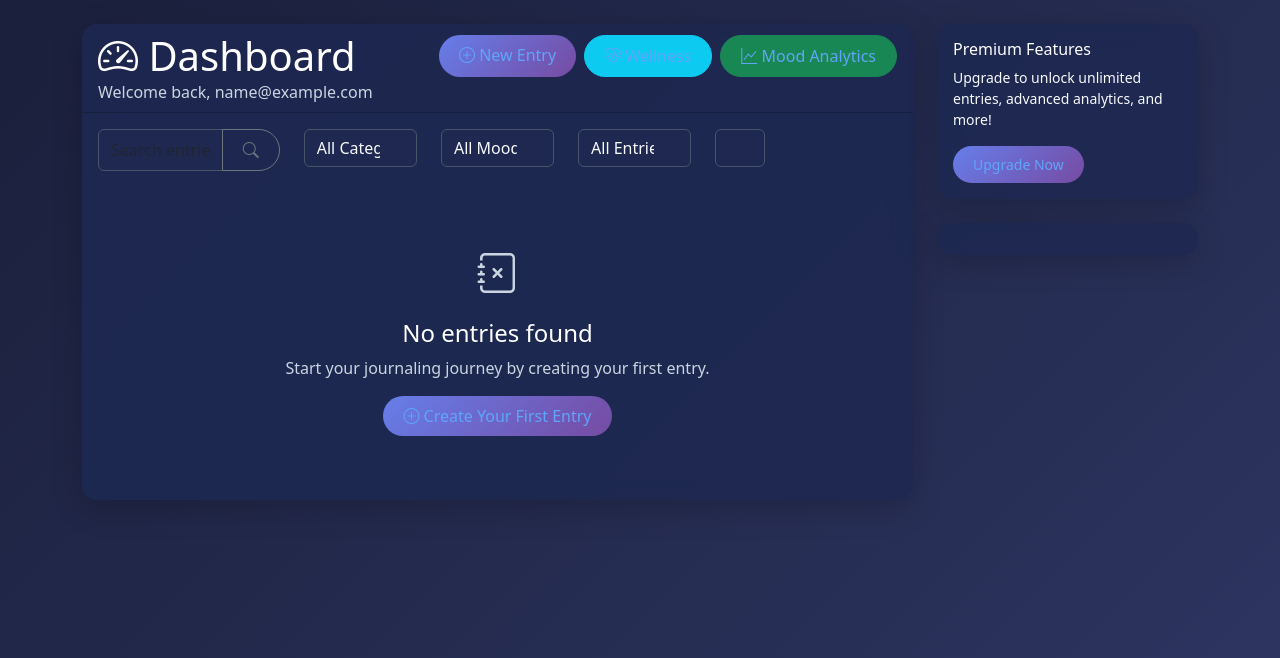
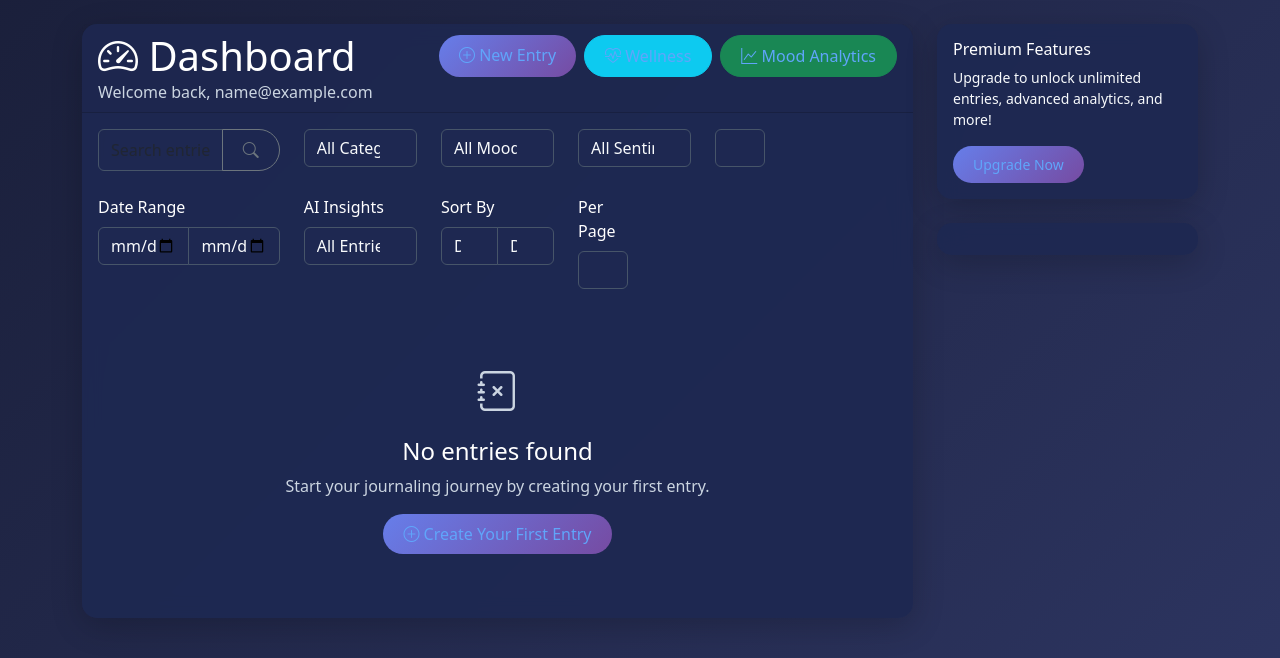
Before and after one commit to kevohmutwiri9-creator/My-Diary, a Flask app: page /dashboard in a window 1280 px wide. Shown: the part 63-721 px from the top of the page. Run offline with Flask 3, Linux system fonts and the light colour scheme; the visitor is signed in with stand-in values (Sample User, id 1); data that the repository does not hold is empty; parts of the project's set-up code (start-up, migrations or seed data) failed here and were passed over.

Commit message:
Add enhanced search with full-text and advanced filtering
- Implement multi-term full-text search across title, body, tags, category, mood
- Add advanced filtering by date range, sentiment, AI insights
- Include sorting options (date, title, mood, updated)
- Add per-page options (5, 10, 20, 50)
- Display AI insights and sentiment badges on entries
- Enhanced UI with better search placeholder and filter organization
- Support ascending/descending sort orders

```diff
--- a/app/routes/main.py
+++ b/app/routes/main.py
@@ -35,14 +35,32 @@ def dashboard():
     category = (request.args.get("category") or "").strip()
     tag = (request.args.get("tag") or "").strip()
     favorite = (request.args.get("favorite") or "").strip()
+    date_from = (request.args.get("date_from") or "").strip()
+    date_to = (request.args.get("date_to") or "").strip()
+    sentiment_filter = (request.args.get("sentiment") or "").strip()
+    has_ai_insights = (request.args.get("ai_insights") or "").strip()
     page = request.args.get("page", default=1, type=int)
     per_page = request.args.get("per_page", default=10, type=int)
+    sort_by = (request.args.get("sort_by") or "").strip()
+    sort_order = (request.args.get("sort_order") or "").strip()
 
     query = Entry.query.filter_by(user_id=current_user.id)
 
+    # Enhanced search with full-text capabilities
     if q:
-        query = query.filter(or_(Entry.title.ilike(f"%{q}%"), Entry.body.ilike(f"%{q}%")))
+        search_terms = q.split()
+        search_conditions = []
+        for term in search_terms:
+            search_conditions.extend([
+                Entry.title.ilike(f"%{term}%"),
+                Entry.body.ilike(f"%{term}%"),
+                Entry.tags.ilike(f"%{term}%"),
+                Entry.category.ilike(f"%{term}%"),
+                Entry.mood.ilike(f"%{term}%")
+            ])
+        query = query.filter(or_(*search_conditions))
 
+    # Advanced filtering
     if mood:
         query = query.filter(Entry.mood == mood)
 
@@ -55,7 +73,57 @@ def dashboard():
     if favorite == "1":
         query = query.filter(Entry.is_favorite.is_(True))
 
-    pagination = query.order_by(Entry.created_at.desc()).paginate(page=page, per_page=per_page, error_out=False)
+    # Date range filtering
+    if date_from:
+        try:
+            from_date = datetime.strptime(date_from, '%Y-%m-%d')
+            query = query.filter(Entry.created_at >= from_date)
+        except ValueError:
+            pass
+
+    if date_to:
+        try:
+            to_date = datetime.strptime(date_to, '%Y-%m-%d')
+            query = query.filter(Entry.created_at <= to_date)
+        except ValueError:
+            pass
+
+    # Sentiment filtering
+    if sentiment_filter:
+        query = query.filter(Entry.sentiment == sentiment_filter)
+
+    # AI insights filtering
+    if has_ai_insights == "1":
+        query = query.filter(Entry.ai_insights.isnot(None))
+
+    # Advanced sorting
+    if sort_by:
+        if sort_by == "date":
+            if sort_order == "asc":
+                query = query.order_by(Entry.created_at.asc())
+            else:
+                query = query.order_by(Entry.created_at.desc())
+        elif sort_by == "title":
+            if sort_order == "asc":
+                query = query.order_by(Entry.title.asc())
+            else:
+                query = query.order_by(Entry.title.desc())
+        elif sort_by == "mood":
+            if sort_order == "asc":
+                query = query.order_by(Entry.mood.asc())
+            else:
+                query = query.order_by(Entry.mood.desc())
+        elif sort_by == "updated":
+            if sort_order == "asc":
+                query = query.order_by(Entry.updated_at.asc())
+            else:
+                query = query.order_by(Entry.updated_at.desc())
+        else:
+            query = query.order_by(Entry.created_at.desc())
+    else:
+        query = query.order_by(Entry.created_at.desc())
+
+    pagination = query.paginate(page=page, per_page=per_page, error_out=False)
 
     return render_template(
         "dashboard.html",
@@ -66,6 +134,12 @@ def dashboard():
         category=category,
         tag=tag,
         favorite=favorite,
+        date_from=date_from,
+        date_to=date_to,
+        sentiment_filter=sentiment_filter,
+        has_ai_insights=has_ai_insights,
+        sort_by=sort_by,
+        sort_order=sort_order,
         per_page=per_page,
     )
 
--- a/app/templates/dashboard.html
+++ b/app/templates/dashboard.html
@@ -22,11 +22,11 @@
           <p class="mb-0 text-muted">Welcome back, {{ current_user.email }}</p>
         </div>
         <div class="card-body">
-          <!-- Search and Filter Section -->
+          <!-- Enhanced Search and Filter Section -->
           <div class="row mb-4">
             <div class="col-md-3">
               <form method="get" class="input-group">
-                <input type="text" name="q" class="form-control" placeholder="Search entries..." value="{{ q }}">
+                <input type="text" name="q" class="form-control" placeholder="Search entries (full-text)..." value="{{ q }}">
                 <button type="submit" class="btn btn-outline-secondary">
                   <i class="bi bi-search"></i>
                 </button>
@@ -61,16 +61,61 @@
               </select>
             </div>
             <div class="col-md-2">
+              <select name="sentiment" class="form-select" onchange="this.form.submit()">
+                <option value="">All Sentiments</option>
+                <option value="positive" {% if sentiment_filter == 'positive' %}selected{% endif %}>Positive</option>
+                <option value="negative" {% if sentiment_filter == 'negative' %}selected{% endif %}>Negative</option>
+                <option value="neutral" {% if sentiment_filter == 'neutral' %}selected{% endif %}>Neutral</option>
+              </select>
+            </div>
+            <div class="col-md-1">
               <select name="favorite" class="form-select" onchange="this.form.submit()">
                 <option value="">All Entries</option>
                 <option value="1" {% if favorite == '1' %}selected{% endif %}>Favorites Only</option>
               </select>
             </div>
+          </div>
+
+          <!-- Advanced Filters -->
+          <div class="row mb-4">
+            <div class="col-md-3">
+              <label class="form-label">Date Range</label>
+              <div class="input-group">
+                <input type="date" name="date_from" class="form-control" placeholder="From" value="{{ date_from }}">
+                <input type="date" name="date_to" class="form-control" placeholder="To" value="{{ date_to }}">
+              </div>
+            </div>
+            <div class="col-md-2">
+              <label class="form-label">AI Insights</label>
+              <select name="ai_insights" class="form-select" onchange="this.form.submit()">
+                <option value="">All Entries</option>
+                <option value="1" {% if has_ai_insights == '1' %}selected{% endif %}>With AI Insights</option>
+              </select>
+            </div>
+            <div class="col-md-2">
+              <label class="form-label">Sort By</label>
+              <div class="input-group">
+                <select name="sort_by" class="form-select">
+                  <option value="">Default</option>
+                  <option value="date" {% if sort_by == 'date' %}selected{% endif %}>Date</option>
+                  <option value="title" {% if sort_by == 'title' %}selected{% endif %}>Title</option>
+                  <option value="mood" {% if sort_by == 'mood' %}selected{% endif %}>Mood</option>
+                  <option value="updated" {% if sort_by == 'updated' %}selected{% endif %}>Last Updated</option>
+                </select>
+                <select name="sort_order" class="form-select">
+                  <option value="">Default</option>
+                  <option value="desc" {% if sort_order == 'desc' %}selected{% endif %}>Descending</option>
+                  <option value="asc" {% if sort_order == 'asc' %}selected{% endif %}>Ascending</option>
+                </select>
+              </div>
+            </div>
             <div class="col-md-1">
+              <label class="form-label">Per Page</label>
               <select name="per_page" class="form-select" onchange="this.form.submit()">
                 <option value="5" {% if per_page == 5 %}selected{% endif %}>5</option>
                 <option value="10" {% if per_page == 10 %}selected{% endif %}>10</option>
                 <option value="20" {% if per_page == 20 %}selected{% endif %}>20</option>
+                <option value="50" {% if per_page == 50 %}selected{% endif %}>50</option>
               </select>
             </div>
           </div>
@@ -115,7 +160,21 @@
                         {% endfor %}
                       {% endif %}
 
-                      <p class="mt-3 mb-2">{{ e.body[:200] }}{% if e.body|length > 200 %}...{% endif %}</p>
+                      {% if e.sentiment %}
+                        <span class="badge bg-{{ 'success' if e.sentiment == 'positive' else 'danger' if e.sentiment == 'negative' else 'secondary' }} me-2">
+                          <i class="bi bi-{{ 'emoji-smile' if e.sentiment == 'positive' else 'emoji-frown' if e.sentiment == 'negative' else 'emoji-neutral' }}"></i>
+                          {{ e.sentiment.title() }}
+                        </span>
+                      {% endif %}
+
+                      {% if e.ai_insights %}
+                        <div class="mt-2 p-2 bg-light rounded">
+                          <small class="text-muted">
+                            <i class="bi bi-lightbulb"></i> AI Insights
+                          </small>
+                          <div class="mt-1">{{ e.ai_insights[:150] }}{% if e.ai_insights|length > 150 %}...{% endif %}</div>
+                        </div>
+                      {% endif %}
 
                       <div class="d-flex gap-2">
                         <a href="{{ url_for('main.entry_detail', entry_id=e.id) }}" class="btn btn-sm btn-outline-primary">
```
